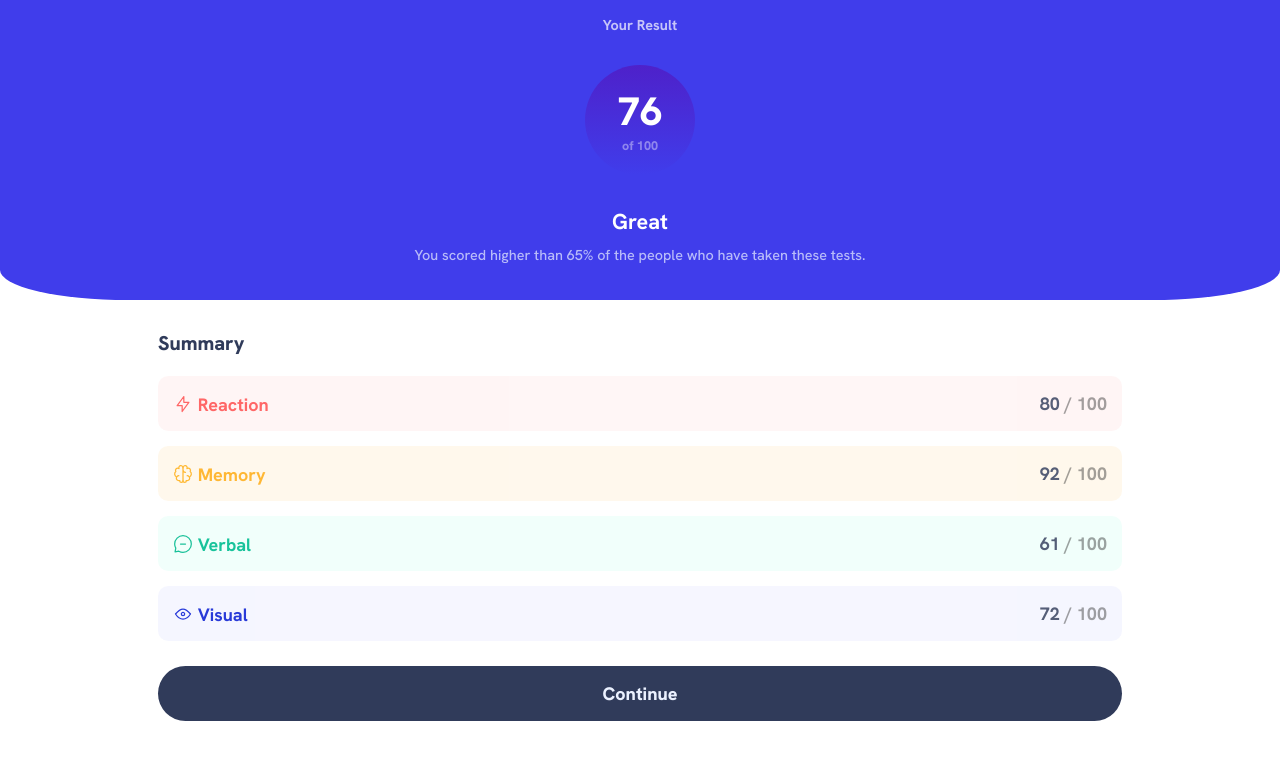
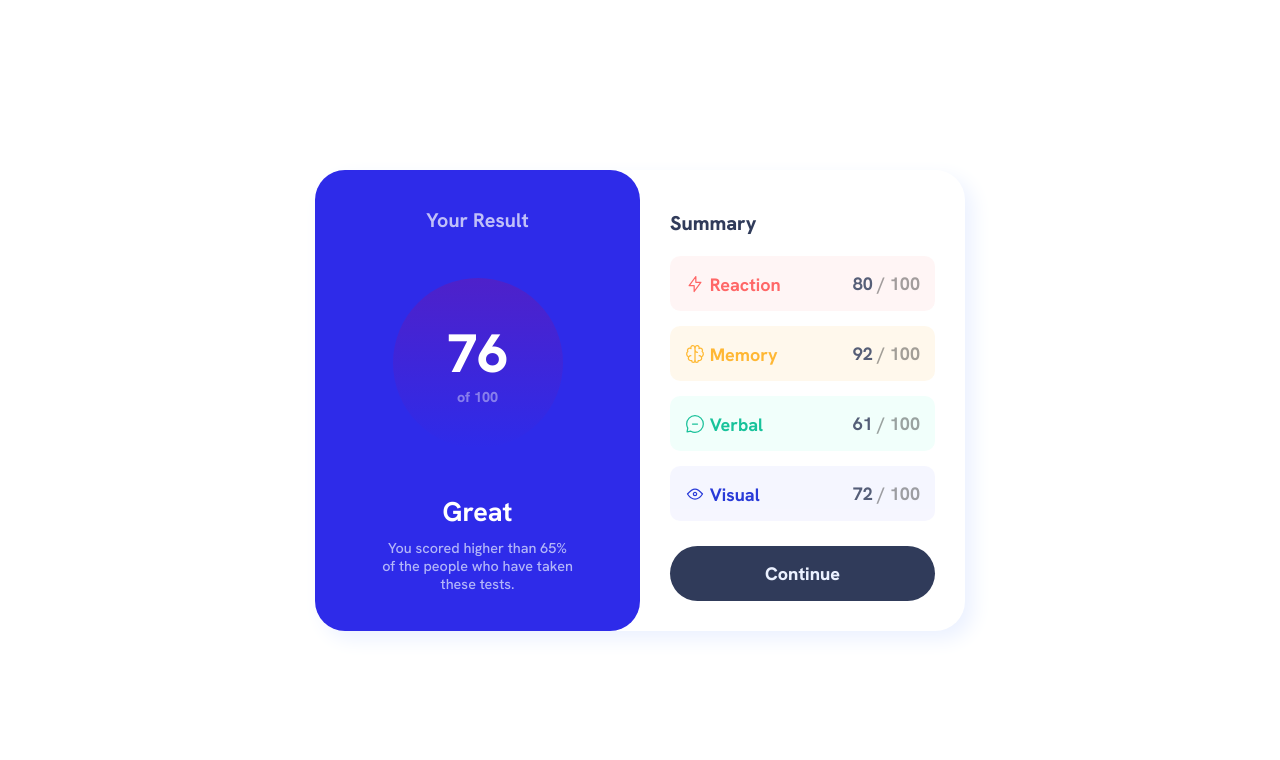
Before and after one commit to reza-sjdn/results-summary-component, a plain HTML site: page index.html in a window 1280 px wide. Drawn offline with Linux system fonts and the light colour scheme.

Commit message:
completed desktop view design

```diff
--- a/index.html
+++ b/index.html
@@ -28,7 +28,7 @@
     </header>
 
 
-    <section class="summary">
+    <main class="summary">
 
       <h1>Summary</h1>
 
@@ -78,7 +78,7 @@
 
       <a href="#">Continue</a>
 
-    </section>
+    </main>
   </div>
 
 </body>
--- a/style.css
+++ b/style.css
@@ -4,12 +4,6 @@
     box-sizing: border-box;
     padding: 0;
     margin: 0;
-}
-
-body {
-    font-family: 'Hanken Grotesk', sans-serif;
-    font-size: 18px;
-
 }
 
 :root {
@@ -29,16 +23,26 @@ body {
     --Dark-gray-blue: hsl(224, 30%, 27%);
 }
 
+body {
+    font-family: 'Hanken Grotesk', sans-serif;
+    font-size: 18px;
+    display: flex;
+    min-height: 100vh;
+}
+
 .container {
+    flex: 1;
     text-align: center;
     font-size: inherit;
+    display: flex;
+    flex-direction: column;
 }
 
 .header {
     display: flex;
     flex-direction: column;
     min-height: 300px;
-    background-color: hsl(241, 81%, 58%);
+    background-color: var(--Light-royal-blue);
     justify-content: space-around;
     align-items: center;
     color: white;
@@ -47,19 +51,20 @@ body {
     border-bottom-right-radius: 10%;
 }
 
-.header > h2 {
+.header h2 {
     color: var(--White);
     opacity: .7;
     font-size: .8em;
     font-size: 500;
+    margin-top: 5px;
 }
 
 .header .circle {
     border-radius: 50%;
     background-image: linear-gradient(var(--Violet-blue), var(--Persian-blue));
     color: white;
-    width: 110px;
-    height: 110px;
+    width: 120px;
+    height: 120px;
     padding: 20px;
 }
 
@@ -171,7 +176,6 @@ body {
 
 .summary a {
     flex-grow: 1;
-    background-color: yellow;
     border-radius: 30px;
     padding: 16px 0;
     margin-top: 10px;
@@ -180,3 +184,67 @@ body {
     background-color: var(--Dark-gray-blue);
     font-weight: 800;
 }
+
+/********************************************************************/
+
+/* and now designing the desktop view */
+@media(min-width: 687px) {
+    body {
+        justify-content: center;
+        align-items: center;
+    }
+
+    .container {
+        flex-direction: row;
+        max-width: 650px;
+        min-height: 380px;
+        border-radius: 30px;
+        box-shadow: 8px 8px 20px var(--Pale-blue);
+    }
+
+    .header {
+        border-radius: 30px;
+        width: 50%;
+        padding: 15px;
+        flex: 1 0 50%;
+    }
+
+    .header h2 {
+        font-size: 1.1em;
+        margin-top: 0;
+    }
+
+    .header .circle {
+        width: 170px;
+        height: 170px;
+        padding: 40px;
+    }
+
+    .header .circle div:nth-of-type(1) {
+        font-size: 3em;
+    }
+
+    .header .circle div:nth-of-type(2) {
+        font-size: .8em;
+    }
+
+    .header .description {
+        max-width: 65%;
+    }
+
+    .header .description h1 {
+        font-size: 1.5em;
+    }
+
+    .summary {
+        flex: 1 0 50%;
+        margin-top: 10px;
+    }
+
+    .summary a {
+        transition: background-color 0.2s;
+    }
+    .summary a:hover {
+        background-color: var(--Light-royal-blue);
+    }
+}
```
Also changed, not shown: screenshot.png (added), 2 other files.
